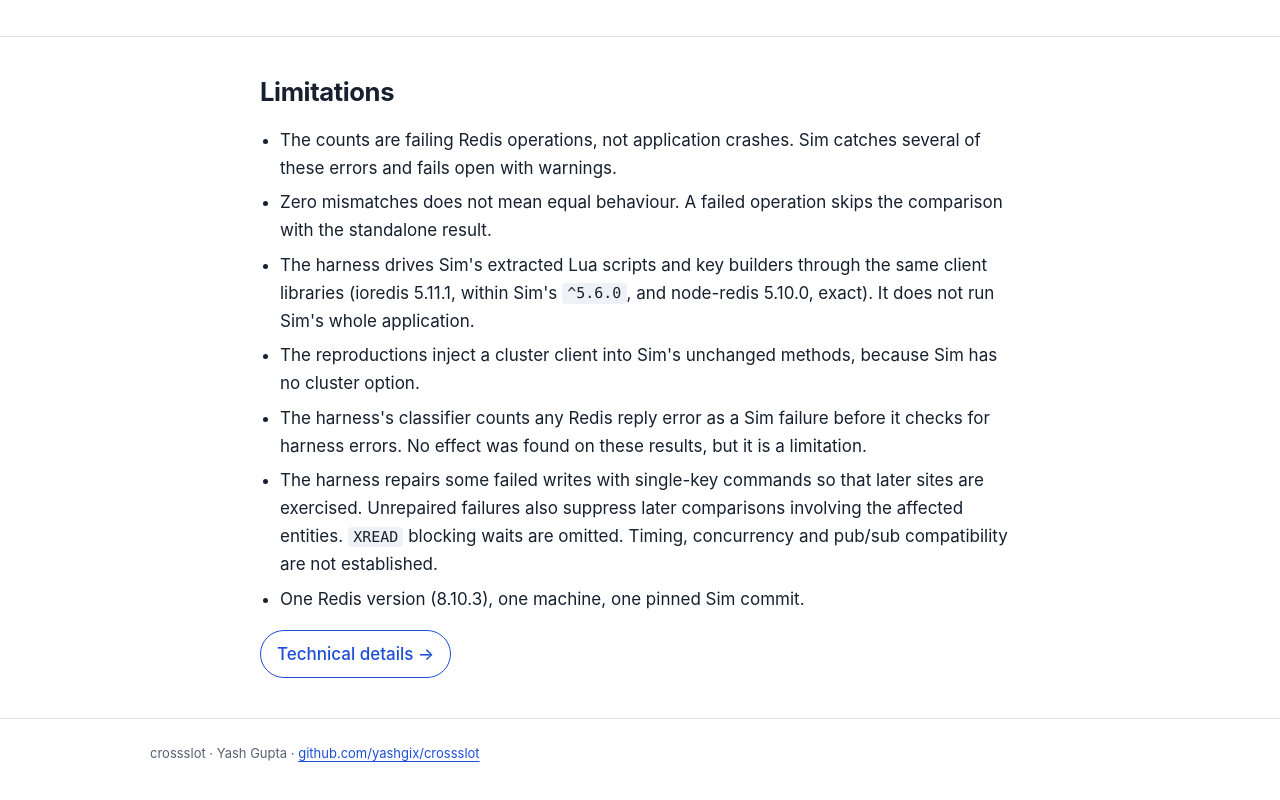
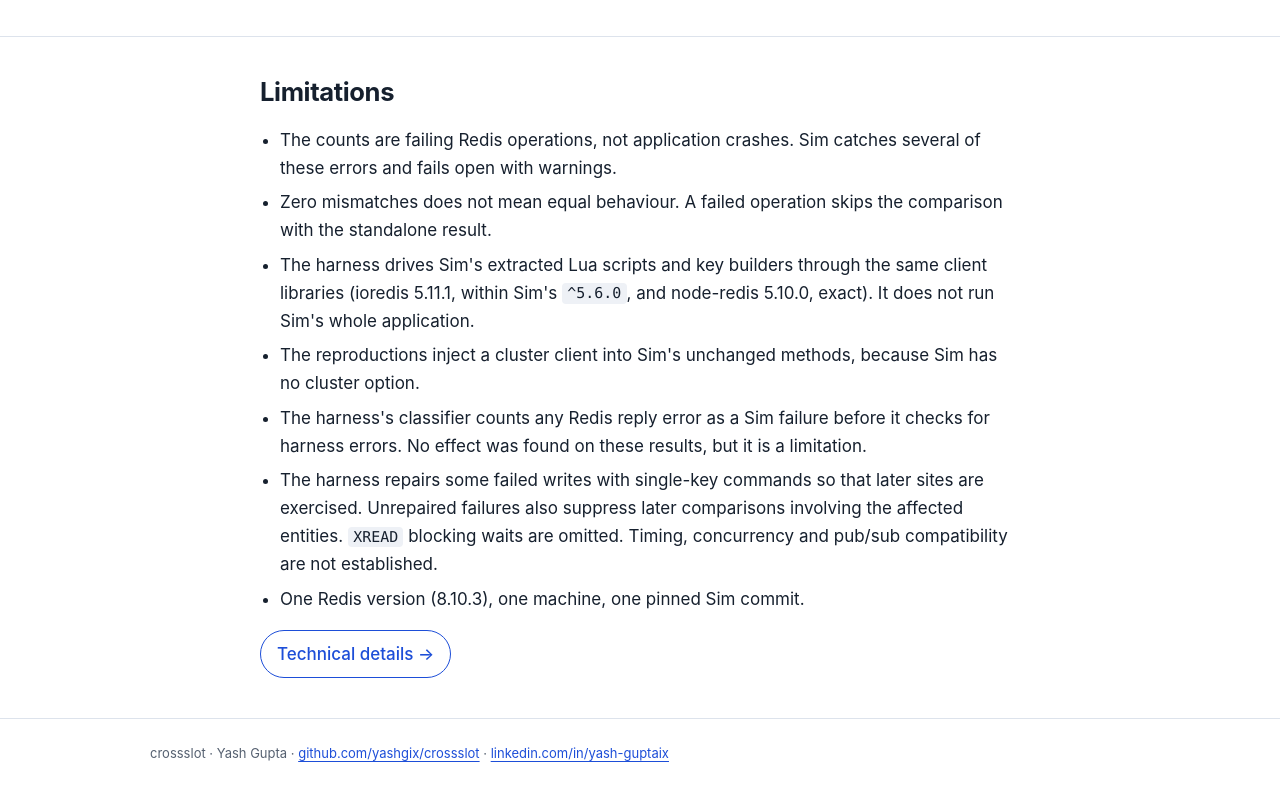
Before and after one commit to yashgix/crossslot, a website: page docs/index.html in a window 1280 px wide. Shown: the part 3400-4200 px from the top of the page. Drawn offline with Linux system fonts and the light colour scheme.

Commit message:
Page footer: add LinkedIn link

```diff
--- a/docs/index.html
+++ b/docs/index.html
@@ -443,7 +443,7 @@ footer { padding-block: 1.5rem 3rem; border-top: 1px solid var(--line); }
 </div></section>
 </main>
 
-<footer class="wrap"><div class="wide small muted">crossslot · Yash Gupta · <a href="https://github.com/yashgix/crossslot">github.com/yashgix/crossslot</a></div></footer>
+<footer class="wrap"><div class="wide small muted">crossslot · Yash Gupta · <a href="https://github.com/yashgix/crossslot">github.com/yashgix/crossslot</a> · <a href="https://www.linkedin.com/in/yash-guptaix/">linkedin.com/in/yash-guptaix</a></div></footer>
 
 <script>
 const views = ["overview", "details"];
```
